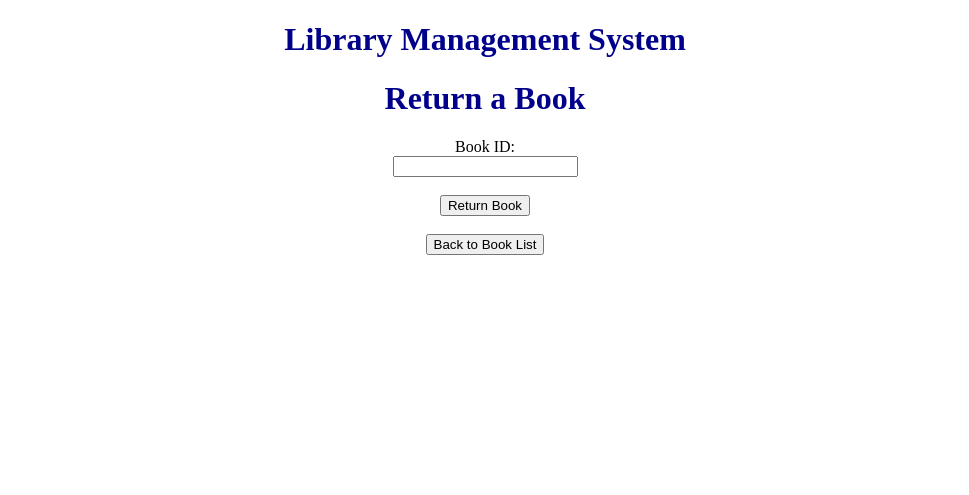
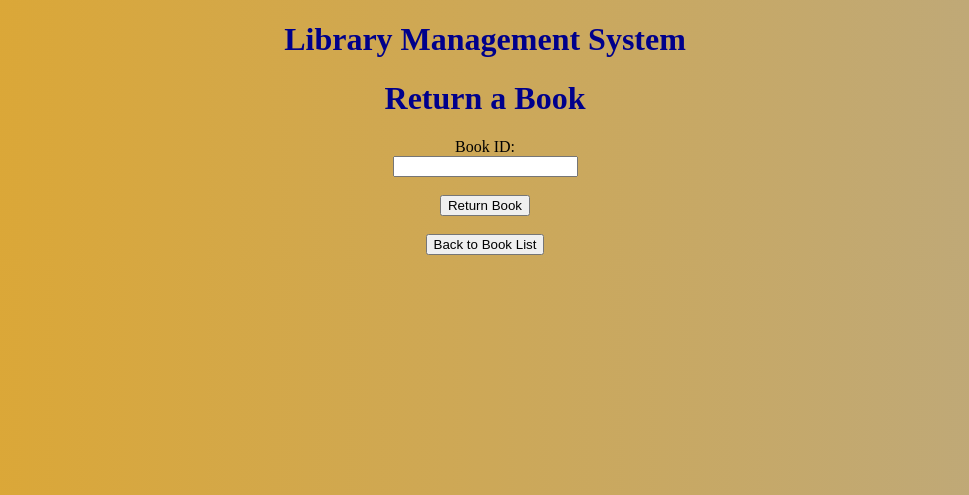
Before and after one commit to Deepesh1502/Library-Management, a Django app: page /return/ in a window 1280 px wide. Shown: the top 495 px of the page, without its empty margins (155-1124 px from the left). Run offline with Django 5.2, Linux system fonts and the light colour scheme.

Commit message:
Update return_book.html

```diff
--- a/library_mgmt/library_app/templates/return_book.html
+++ b/library_mgmt/library_app/templates/return_book.html
@@ -2,6 +2,8 @@
 <html>
 <head>
     <title>Return Book</title>
+
+    <!--CSS StyleSheet -->
     <style>
         h1 {
             text-align: center;
@@ -11,11 +13,17 @@
         form {
             text-align: center;
         }
+        body {
+            background: linear-gradient(to right, #dfa72e, #bba981);
+        }
     </style>
+
 </head>
 <body>
     <h1>Library Management System</h1>
     <h1>Return a Book</h1>
+
+    <!--Post Method to send the Retun Book Update to the System-->
     <form method="post">
         {% csrf_token %}
         <label>Book ID:</label>
@@ -24,7 +32,10 @@
         <br><br>
         <input type="submit" value="Return Book">
     </form>
+
     <br>
+
+    <!--Submit the Book Returned-->
     <form action="/" style="text-align: center;">
         <button type="submit">Back to Book List</button>
     </form>
```
